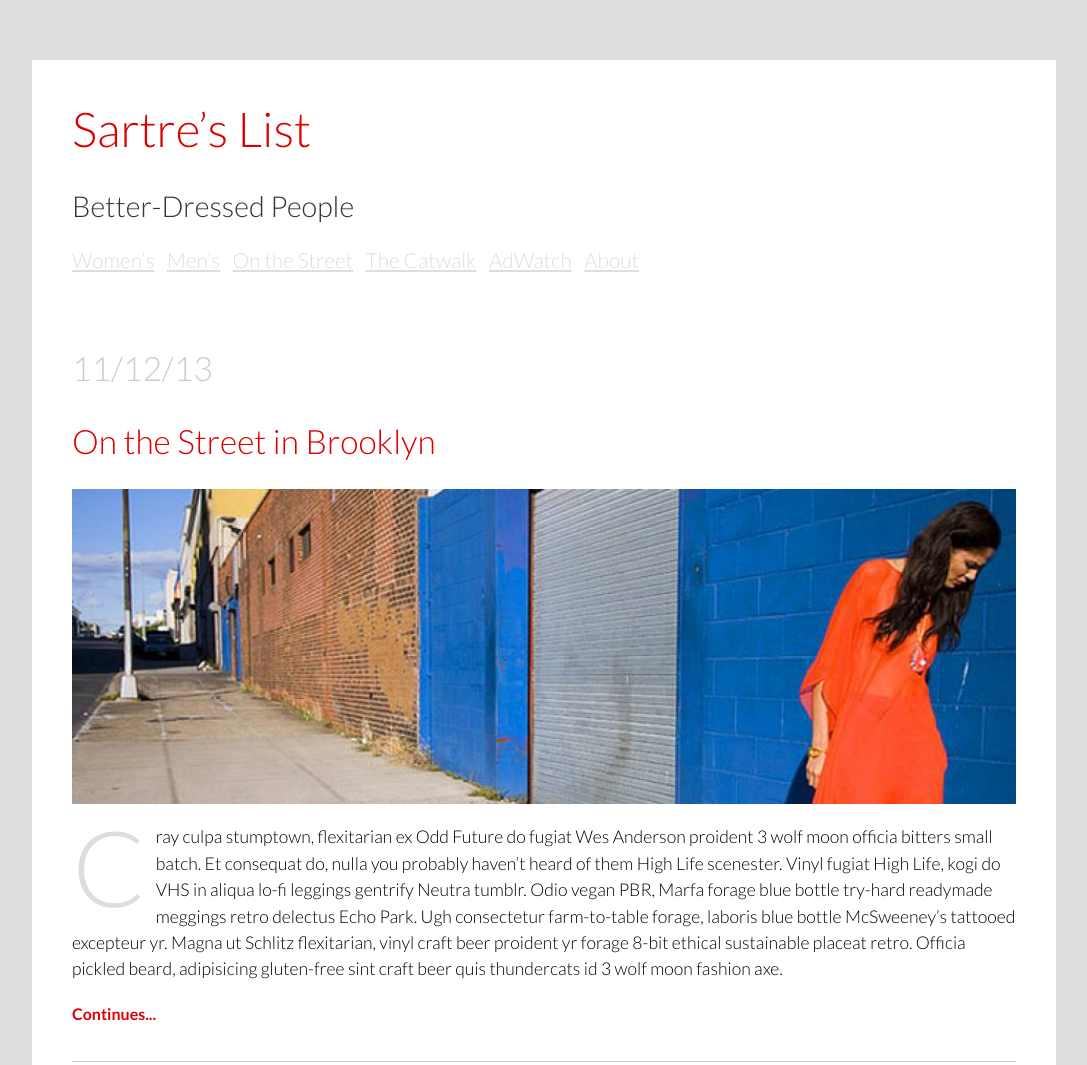
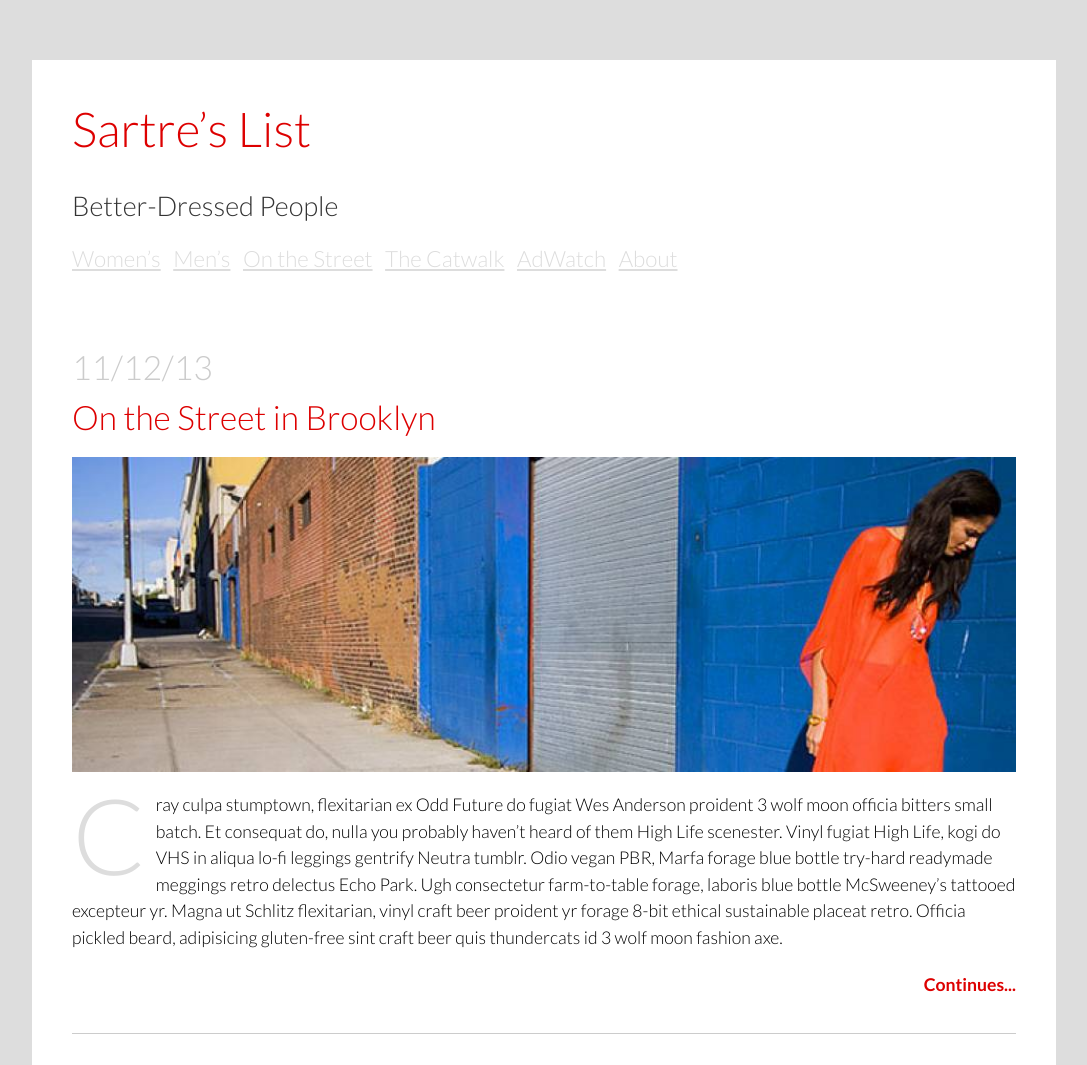
Before and after one commit to kschlind/fashion-blog-kara, a plain HTML site: page index.html in a window 1280 px wide. Shown: the top 1065 px of the page, without its empty margins (96-1183 px from the left). Drawn offline with Linux system fonts and the light colour scheme.

Commit message:
Fixing styles

```diff
--- a/css/main.css
+++ b/css/main.css
@@ -26,12 +26,12 @@ h1 {
 h2 {
 	font-weight: normal;
 	color: #333;
-	font-size: 180%;
+	font-size: 170%;
 }
 
 nav a {
 	color: #ddd;
-	font-size: 130%;
+	font-size: 140%;
 	text-decoration: underline;
 	padding-right: 1%;
 }
@@ -58,6 +58,7 @@ article h2 {
 	font-size: 210%;
 	color: black;
 	margin-top: 0;
+	margin-bottom: 20px;
 }
 
 article h3 {
@@ -65,10 +66,11 @@ article h3 {
 	color: #ccc;
 	font-weight: normal;
 	margin-top: 0;
+	margin-bottom: 10px;
 }
 
 article h4 {
-	text-align: right
+	text-align: right;
 	font-size: 110%;
 	padding-bottom: 4%;
 	border-bottom: 1px solid #ccc;
@@ -81,3 +83,7 @@ span {
 	float: left;
 	font-weight: normal;
 }
+
+footer {
+	font-size: 110%;
+}
```
